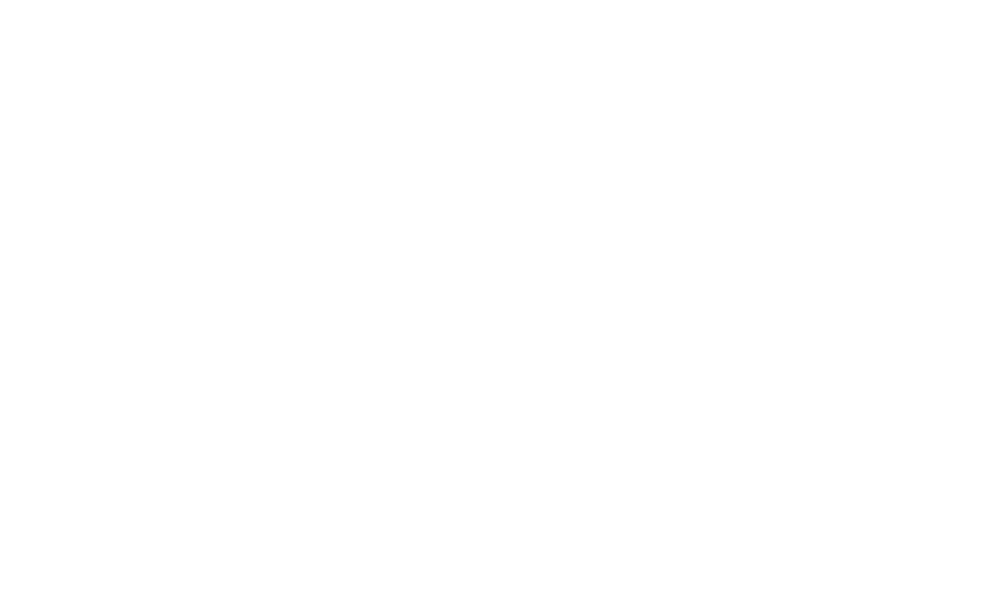
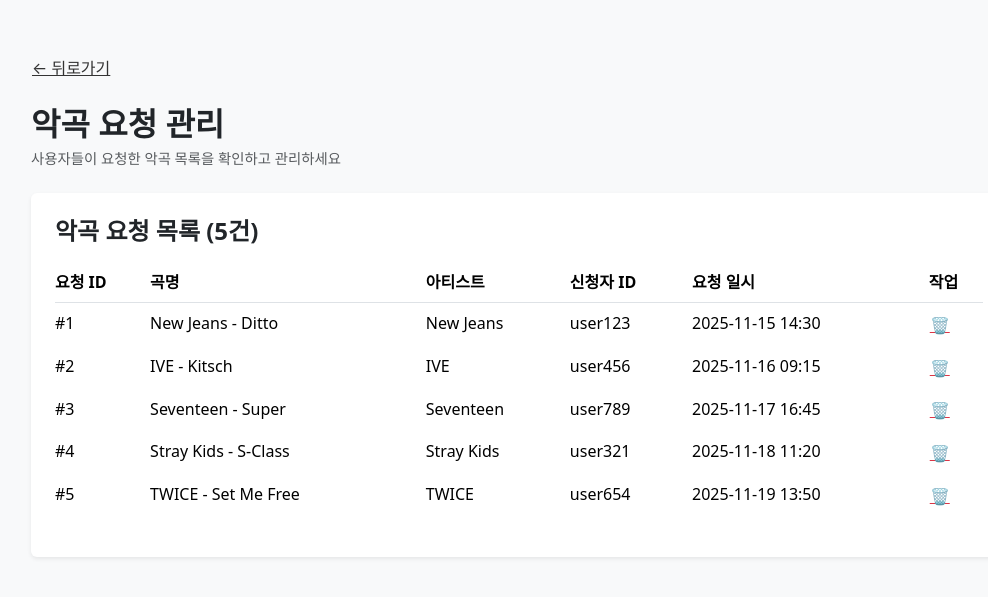
Before and after one commit to wkddnjswns/Phase4-frontend, a React (Create React App) app in the folder frontend/: page /admin/requests in a window 1280 px wide. Before the commit this address had no page. Shown: the part 119-716 px from the top of the page, without its empty margins (121-1109 px from the left). Built offline with nearby package versions, Linux system fonts and the light colour scheme.

Commit message:
Create song request manage page

```diff
--- a/frontend/src/App.js
+++ b/frontend/src/App.js
@@ -10,6 +10,7 @@
 import SongSearchPage from './pages/SongSearchPage';
 import ArtistSearchPage from './pages/ArtistSearchPage';
 import AdminPage from './pages/AdminPage';
+import SongRequestPage from './pages/SongRequestPage';
 
 function App() {
   return (
@@ -25,6 +26,7 @@
           <Route path="search/song" element={<SongSearchPage />} />
           <Route path="search/artist" element={<ArtistSearchPage />} />
           <Route path="admin" element={<AdminPage />} />
+          <Route path="admin/requests" element={<SongRequestPage />} />
         </Route>
       </Routes>
     </BrowserRouter>
--- a/frontend/src/pages/AdminPage.js
+++ b/frontend/src/pages/AdminPage.js
@@ -1,5 +1,6 @@
 import React, { useState } from 'react';
 import { Container, Card, Form, Button, Row, Col } from 'react-bootstrap';
+import { useNavigate } from 'react-router-dom';
 
 const ADMIN_CARDS = [
   { icon: '🎵', color: '#9370DB', title: '악곡 요청 관리', desc: '사용자 악곡 요청 확인 및 처리' },
@@ -7,7 +8,7 @@
   { icon: '🧑‍🎤', color: '#BA55D3', title: '아티스트 관리', desc: '아티스트 정보 추가 및 관리' },
 ];
 
-const AdminCard = ({ data, isLoggedIn }) => {
+const AdminCard = ({ data, isLoggedIn, onClick }) => {
   const buttonStyle = isLoggedIn
     ? { backgroundColor: 'black', color: 'white', padding: '10px 20px' }
     : { backgroundColor: '#ddd', color: '#666', padding: '10px 20px', cursor: 'default' };
@@ -35,7 +36,7 @@
             className="w-100"
             style={buttonStyle}
             disabled={!isLoggedIn}
-            onClick={() => console.log(`${data.title} 클릭`)}
+            onClick={isLoggedIn ? onClick : undefined}
           >
             관리하기
           </Button>
@@ -47,15 +48,24 @@
 
 
 function AdminPage() {
-  const [isAdminLoggedIn, setIsAdminLoggedIn] = useState(false);
-  const [adminId, setAdminId] = useState('');
+  const [isAdminLoggedIn, setIsAdminLoggedIn] = useState(
+      sessionStorage.getItem('adminLoggedIn') === 'true'
+  );
+  const [adminId, setAdminId] = useState(
+      sessionStorage.getItem('adminId') || ''
+  );
+
   const [idInput, setIdInput] = useState('');
   const [passwordInput, setPasswordInput] = useState('');
+  const navigate = useNavigate();
 
   const handleLogin = (e) => {
     e.preventDefault();
 
     if (idInput === 'admin' && passwordInput === '1234') {
+        sessionStorage.setItem('adminLoggedIn', 'true');
+        sessionStorage.setItem('adminId', idInput);
+
         setAdminId(idInput);
         setIsAdminLoggedIn(true);
     } else {
@@ -64,10 +74,20 @@
   };
 
   const handleLogout = () => {
+      sessionStorage.removeItem('adminLoggedIn');
+      sessionStorage.removeItem('adminId');
+
       setIsAdminLoggedIn(false);
       setAdminId('');
       setIdInput('');
       setPasswordInput('');
+  };
+
+  const handleManageClick = (title) => {
+      if (!isAdminLoggedIn) return;
+      if (title === '악곡 요청 관리') {
+          navigate('/admin/requests');
+      }
   };
 
   const LoginContent = (
@@ -138,7 +158,12 @@
 
       <Row>
         {ADMIN_CARDS.map((card, index) => (
-          <AdminCard key={index} data={card} isLoggedIn={isAdminLoggedIn} />
+          <AdminCard
+            key={index}
+            data={card}
+            isLoggedIn={isAdminLoggedIn}
+            onClick={() => handleManageClick(card.title)}
+          />
         ))}
       </Row>
     </Container>
--- /dev/null
+++ b/frontend/src/pages/SongRequestPage.js
@@ -0,0 +1,106 @@
+import React, { useState } from 'react';
+import { useNavigate } from 'react-router-dom';
+import { Container, Button, Table, Modal, Card } from 'react-bootstrap';
+
+const MOCK_REQUESTS = [
+    { id: '#1', title: 'New Jeans - Ditto', artist: 'New Jeans', requesterId: 'user123', date: '2025-11-15 14:30' },
+    { id: '#2', title: 'IVE - Kitsch', artist: 'IVE', requesterId: 'user456', date: '2025-11-16 09:15' },
+    { id: '#3', title: 'Seventeen - Super', artist: 'Seventeen', requesterId: 'user789', date: '2025-11-17 16:45' },
+    { id: '#4', title: 'Stray Kids - S-Class', artist: 'Stray Kids', requesterId: 'user321', date: '2025-11-18 11:20' },
+    { id: '#5', title: 'TWICE - Set Me Free', artist: 'TWICE', requesterId: 'user654', date: '2025-11-19 13:50' },
+];
+
+function SongRequestPage() {
+    const navigate = useNavigate();
+    const [requests, setRequests] = useState(MOCK_REQUESTS);
+    const [showModal, setShowModal] = useState(false);
+    const [selectedRequestId, setSelectedRequestId] = useState(null);
+
+    const handleGoBack = () => {
+        navigate(-1);
+    };
+
+    const handleShowDeleteModal = (id) => {
+        setSelectedRequestId(id);
+        setShowModal(true);
+    };
+
+    const handleConfirmDelete = () => {
+        setRequests(requests.filter(req => req.id !== selectedRequestId));
+        setShowModal(false);
+        setSelectedRequestId(null);
+    };
+
+    const handleCloseModal = () => {
+        setShowModal(false);
+        setSelectedRequestId(null);
+    };
+
+    return (
+        <Container style={{ maxWidth: '1000px', marginTop: '50px' }}>
+            <div className="mb-4 d-flex align-items-center">
+                <Button variant="link" onClick={handleGoBack} className="p-0" style={{ color: '#333' }}>
+                    ← 뒤로가기
+                </Button>
+            </div>
+
+            <h2 className="mb-1" style={{ fontWeight: 'bold' }}>악곡 요청 관리</h2>
+            <p className="text-muted mb-4" style={{ fontSize: '0.9em' }}>사용자들이 요청한 악곡 목록을 확인하고 관리하세요</p>
+
+            <Card className="p-4 shadow-sm" style={{ border: 'none', backgroundColor: 'white' }}>
+                <h4 style={{ fontWeight: 'bold' }}>악곡 요청 목록 ({requests.length}건)</h4>
+                <div className="mt-3">
+                    <Table borderless responsive>
+                        <thead style={{ color: '#555' }}>
+                            <tr>
+                                <th className="p-0 pb-2 border-bottom">요청 ID</th>
+                                <th className="p-0 pb-2 border-bottom">곡명</th>
+                                <th className="p-0 pb-2 border-bottom">아티스트</th>
+                                <th className="p-0 pb-2 border-bottom">신청자 ID</th>
+                                <th className="p-0 pb-2 border-bottom">요청 일시</th>
+                                <th className="p-0 pb-2 border-bottom">작업</th>
+                            </tr>
+                        </thead>
+                        <tbody>
+                            {requests.map((req) => (
+                                <tr key={req.id}>
+                                    <td className="p-0 py-2">{req.id}</td>
+                                    <td className="p-0 py-2">{req.title}</td>
+                                    <td className="p-0 py-2">{req.artist}</td>
+                                    <td className="p-0 py-2">{req.requesterId}</td>
+                                    <td className="p-0 py-2">{req.date}</td>
+                                    <td className="p-0 py-2">
+                                        <Button
+                                            variant="link"
+                                            onClick={() => handleShowDeleteModal(req.id)}
+                                            style={{ color: '#dc3545', padding: '0' }}
+                                        >
+                                            🗑️
+                                        </Button>
+                                    </td>
+                                </tr>
+                            ))}
+                        </tbody>
+                    </Table>
+                </div>
+            </Card>
+
+            <Modal show={showModal} onHide={handleCloseModal} centered>
+                <Modal.Header closeButton>
+                    <Modal.Title>요청 삭제 확인</Modal.Title>
+                </Modal.Header>
+                <Modal.Body>정말 이 요청을 삭제하시겠습니까?</Modal.Body>
+                <Modal.Footer>
+                    <Button variant="danger" onClick={handleConfirmDelete}>
+                        예
+                    </Button>
+                    <Button variant="secondary" onClick={handleCloseModal}>
+                        아니오
+                    </Button>
+                </Modal.Footer>
+            </Modal>
+        </Container>
+    );
+}
+
+export default SongRequestPage;
```
